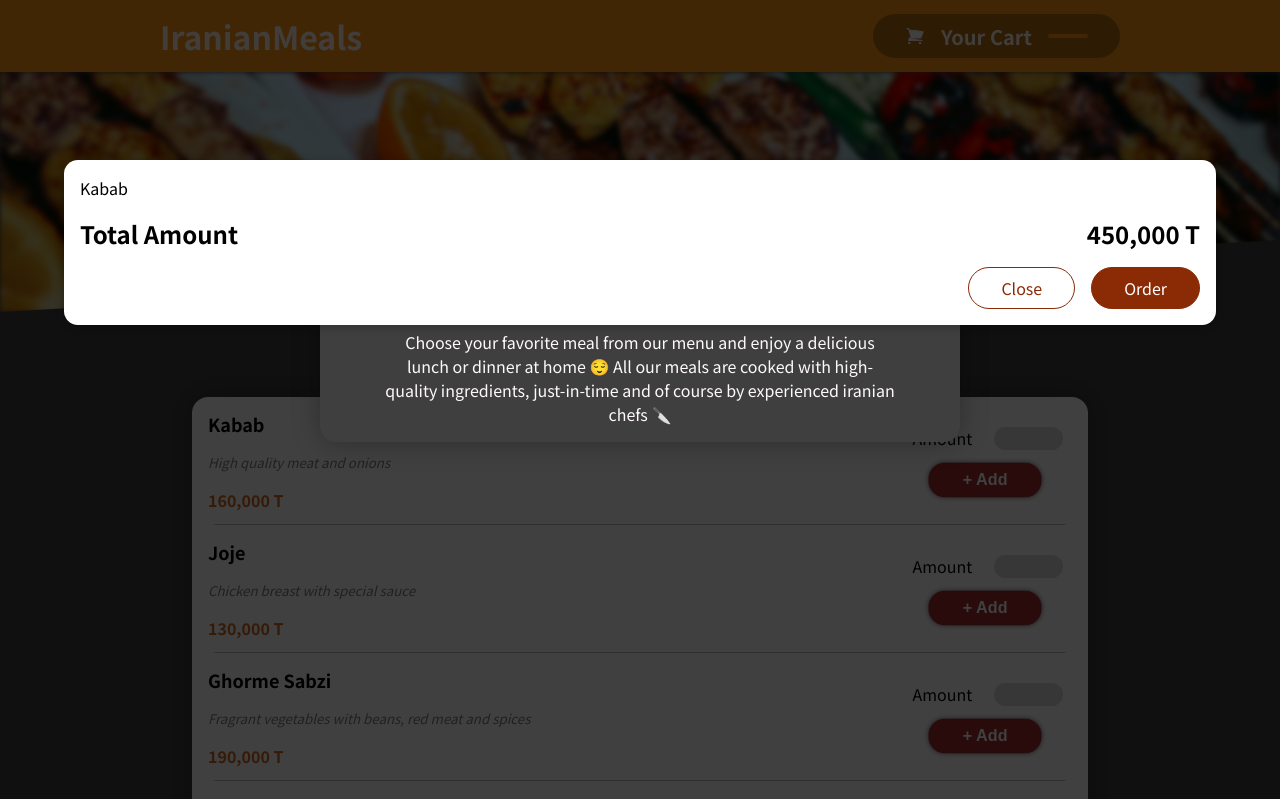
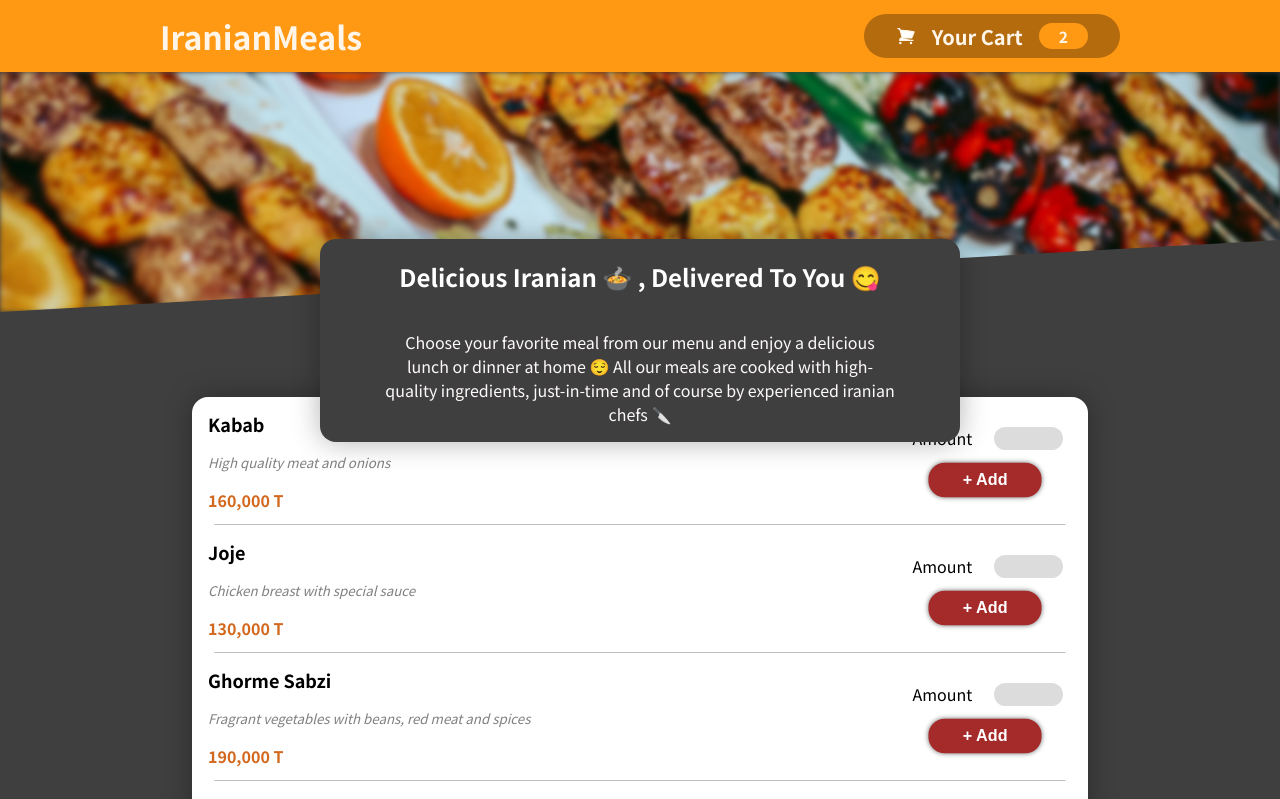
Before and after one commit to funnypar/Food-App, a React (Create React App) app: page / in a window 1280 px wide. Shown: the top 799 px of the page. Built offline with nearby package versions, Linux system fonts and the light colour scheme.

Commit message:
addedModalShowAndHide

```diff
--- a/src/App.js
+++ b/src/App.js
@@ -37,20 +37,19 @@ const DATABASE = [
     },
 ];
 function App() {
-    const [userInput, setUserInput] = useState("");
-    const userInputFromListItemHandler = (userInput) => {
-        setUserInput(userInput);
+    const [cartStatus, setCartStatus] = useState(false);
+    const showCartHandler = () => {
+        setCartStatus(true);
     };
-
+    const hideCartHandler = () => {
+        setCartStatus(false);
+    };
     return (
         <react.Fragment>
-            <Cart />
-            <Header userInput={userInput} />
+            {cartStatus && <Cart onClose={hideCartHandler} />}
+            <Header onCartShow={showCartHandler} />
             <DesriptionPart />
-            <ListItems
-                datas={DATABASE}
-                onUserInputFromListItem={userInputFromListItemHandler}
-            />
+            <ListItems datas={DATABASE} />
         </react.Fragment>
     );
 }
--- a/src/components/Cart/Cart.js
+++ b/src/components/Cart/Cart.js
@@ -12,19 +12,24 @@ const Cart = (props) => {
                     price: "160,000",
                 },
             ].map((item) => {
-                return <li>{item.title}</li>;
+                return <li key={item.id}>{item.title}</li>;
             })}
         </ul>
     );
     return (
-        <Modal>
+        <Modal onClose={props.onClose}>
             {cardItems}
             <div className={styles.total}>
                 <span>Total Amount</span>
                 <span>450,000 T</span>
             </div>
             <div className={styles.actions}>
-                <button className={styles["button--alt"]}>Close</button>
+                <button
+                    className={styles["button--alt"]}
+                    onClick={props.onClose}
+                >
+                    Close
+                </button>
                 <button className={styles.button}>Order</button>
             </div>
         </Modal>
--- a/src/components/Header/Header.js
+++ b/src/components/Header/Header.js
@@ -5,7 +5,7 @@ import Nav from "../Nav/Nav";
 const Header = (props) => {
     return (
         <react.Fragment>
-            <Nav userInput={props.userInput} />
+            <Nav onCartShow={props.onCartShow} />
             <img
                 src={require("../../media/mehdi-pezhvak-nKjBbzQOI60-unsplash.webp")}
                 alt="food"
--- a/src/components/Nav/Nav.js
+++ b/src/components/Nav/Nav.js
@@ -1,11 +1,30 @@
-import NavBuy from "./NavBuy";
 import styles from "./Nav.module.css";
 
 const Nav = (props) => {
     return (
         <nav>
             <h1 className={styles.header}>IranianMeals</h1>
-            <NavBuy userInput={props.userInput} />
+            <div className={styles.container}>
+                <svg
+                    xmlns="http://www.w3.org/2000/svg"
+                    fill="none"
+                    viewBox="0 0 24 24"
+                    stroke-width="1.5"
+                    stroke="currentColor"
+                    width="20px"
+                    height="20px"
+                    className={styles.icon}
+                    onClick={props.onCartShow}
+                >
+                    <path
+                        stroke-linecap="round"
+                        stroke-linejoin="round"
+                        d="M2.25 3h1.386c.51 0 .955.343 1.087.835l.383 1.437M7.5 14.25a3 3 0 00-3 3h15.75m-12.75-3h11.218c1.121-2.3 2.1-4.684 2.924-7.138a60.114 60.114 0 00-16.536-1.84M7.5 14.25L5.106 5.272M6 20.25a.75.75 0 11-1.5 0 .75.75 0 011.5 0zm12.75 0a.75.75 0 11-1.5 0 .75.75 0 011.5 0z"
+                    />
+                </svg>
+                <h2>Your Cart</h2>
+                <h3 className={styles.number}>2</h3>
+            </div>
         </nav>
     );
 };
--- a/src/components/Nav/Nav.module.css
+++ b/src/components/Nav/Nav.module.css
@@ -11,3 +11,25 @@ nav {
 .header {
     font-size: xx-large;
 }
+.container {
+    background-color: #b36b0e;
+    font-size: smaller;
+    border-radius: 99999px;
+    padding: 0.5rem 2rem;
+    height: 60%;
+    display: flex;
+    align-items: center;
+    gap: 1rem;
+}
+.icon {
+    fill: white;
+    cursor: pointer;
+}
+.icon:hover {
+    transform: scale(1.2);
+}
+.number {
+    background-color: #ff9914;
+    padding: 0.1rem 1.25rem;
+    border-radius: 9999px;
+}
--- a/src/components/Nav/NavBuy.js
+++ /dev/null
@@ -1,28 +0,0 @@
-import styles from "./NavBuy.module.css";
-
-const NavBuy = (props) => {
-    return (
-        <div className={styles.container}>
-            <svg
-                xmlns="http://www.w3.org/2000/svg"
-                fill="none"
-                viewBox="0 0 24 24"
-                stroke-width="1.5"
-                stroke="currentColor"
-                width="20px"
-                height="20px"
-                className={styles.icon}
-            >
-                <path
-                    stroke-linecap="round"
-                    stroke-linejoin="round"
-                    d="M2.25 3h1.386c.51 0 .955.343 1.087.835l.383 1.437M7.5 14.25a3 3 0 00-3 3h15.75m-12.75-3h11.218c1.121-2.3 2.1-4.684 2.924-7.138a60.114 60.114 0 00-16.536-1.84M7.5 14.25L5.106 5.272M6 20.25a.75.75 0 11-1.5 0 .75.75 0 011.5 0zm12.75 0a.75.75 0 11-1.5 0 .75.75 0 011.5 0z"
-                />
-            </svg>
-            <h2>Your Cart</h2>
-            <h3 className={styles.number}>{props.userInput}</h3>
-        </div>
-    );
-};
-
-export default NavBuy;
--- a/src/components/Nav/NavBuy.module.css
+++ /dev/null
@@ -1,18 +0,0 @@
-.container {
-    background-color: #b36b0e;
-    font-size: smaller;
-    border-radius: 99999px;
-    padding: 0.5rem 2rem;
-    height: 60%;
-    display: flex;
-    align-items: center;
-    gap: 1rem;
-}
-.icon {
-    fill: white;
-}
-.number {
-    background-color: #ff9914;
-    padding: 0.1rem 1.25rem;
-    border-radius: 9999px;
-}
--- a/src/components/UI/Modal/Modal.js
+++ b/src/components/UI/Modal/Modal.js
@@ -3,7 +3,7 @@ import reactDom from "react-dom";
 import styles from "./Modal.module.css";
 
 const Backdrop = (props) => {
-    return <div className={styles.backdrop} />;
+    return <div className={styles.backdrop} onClick={props.onClose} />;
 };
 const Modaloverlay = (props) => {
     return <div className={styles.modal}>{props.children}</div>;
@@ -14,7 +14,7 @@ const id = document.querySelector("#overlay");
 const Modal = (props) => {
     return (
         <react.Fragment>
-            {reactDom.createPortal(<Backdrop />, id)}
+            {reactDom.createPortal(<Backdrop onClose={props.onClose} />, id)}
             {reactDom.createPortal(
                 <Modaloverlay>{props.children}</Modaloverlay>,
                 id
--- a/src/components/UI/Modal/Modal.module.css
+++ b/src/components/UI/Modal/Modal.module.css
@@ -4,7 +4,7 @@
     left: 0;
     width: 100%;
     height: 100vh;
-    z-index: 20;
+    z-index: 30;
     background-color: rgba(0, 0, 0, 0.75);
 }
 .modal {
```
